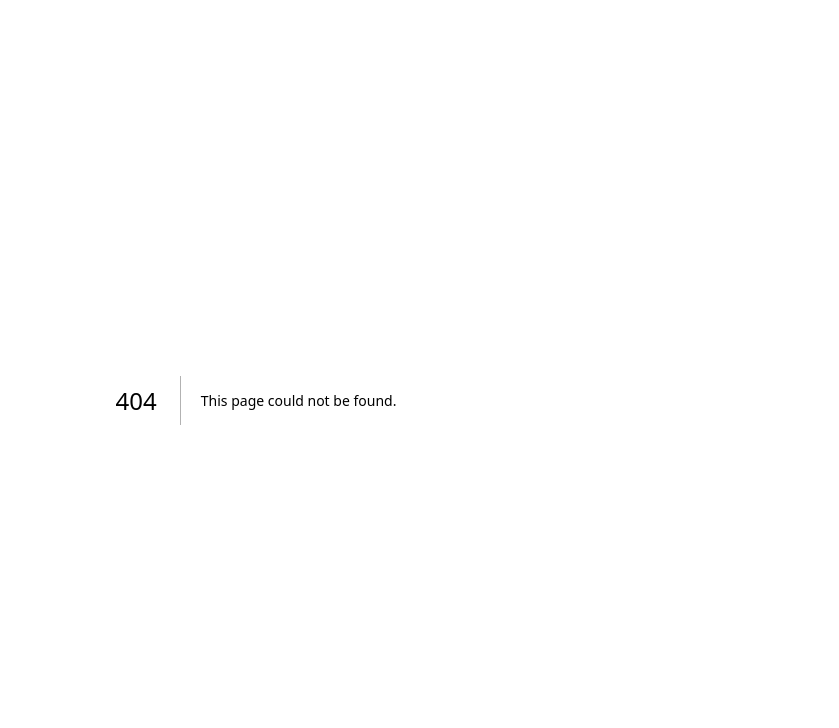
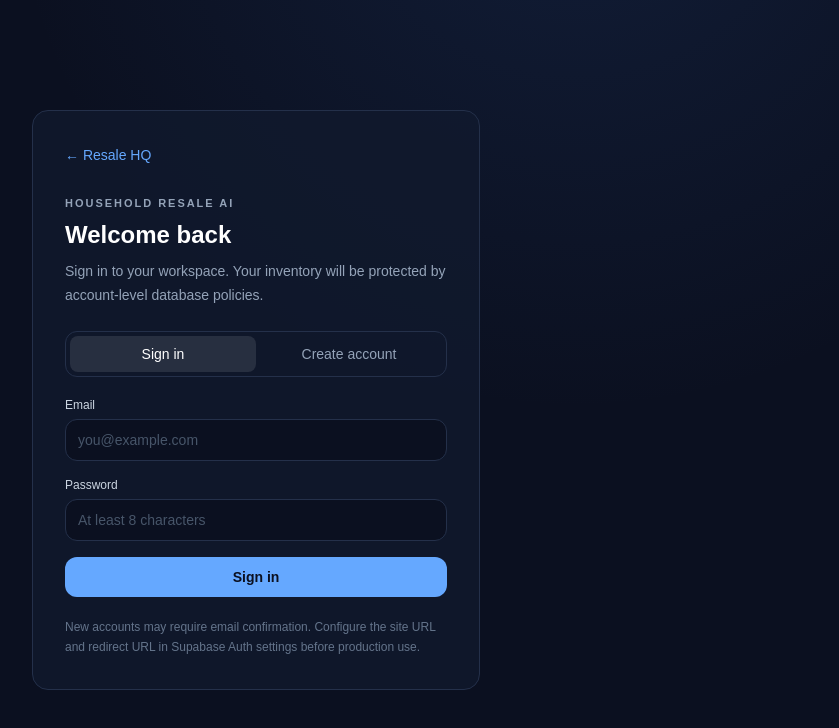
Before and after one commit to pmdemps/household-resale-ai, a Next.js app: page /login in a window 1280 px wide. Before the commit this address had no page. Shown: the top 728 px of the page, without its empty margins (384-1223 px from the left). Built offline with nearby package versions, Linux system fonts and the light colour scheme.

Commit message:
feat: add Supabase sign-in and registration page

```diff
--- /dev/null
+++ b/app/login/page.tsx
@@ -0,0 +1,59 @@
+"use client";
+
+import { FormEvent, useState } from "react";
+import Link from "next/link";
+import { createClient } from "@/lib/supabase/client";
+
+export default function LoginPage() {
+  const [mode, setMode] = useState<"signin" | "signup">("signin");
+  const [email, setEmail] = useState("");
+  const [password, setPassword] = useState("");
+  const [message, setMessage] = useState("");
+  const [busy, setBusy] = useState(false);
+
+  async function submit(event: FormEvent<HTMLFormElement>) {
+    event.preventDefault();
+    setMessage("");
+    setBusy(true);
+    try {
+      const supabase = createClient();
+      if (mode === "signin") {
+        const { error } = await supabase.auth.signInWithPassword({ email, password });
+        if (error) throw error;
+        window.location.assign("/");
+      } else {
+        const { error } = await supabase.auth.signUp({
+          email,
+          password,
+          options: { emailRedirectTo: window.location.origin + "/auth/callback" },
+        });
+        if (error) throw error;
+        setMessage("Account request submitted. Check your email for a confirmation link if email confirmation is enabled.");
+      }
+    } catch (error) {
+      setMessage(error instanceof Error ? error.message : "Unable to complete sign-in. Check your Supabase configuration.");
+    } finally {
+      setBusy(false);
+    }
+  }
+
+  return <main className="flex min-h-screen items-center justify-center px-4 py-10">
+    <section className="surface w-full max-w-md p-7 sm:p-8">
+      <Link href="/" className="text-sm text-accent hover:underline">← Resale HQ</Link>
+      <p className="eyebrow mt-7">Household Resale AI</p>
+      <h1 className="mt-2 text-2xl font-semibold text-white">{mode === "signin" ? "Welcome back" : "Create your account"}</h1>
+      <p className="mt-2 text-sm leading-6 text-slate-400">Sign in to your workspace. Your inventory will be protected by account-level database policies.</p>
+      <div className="mt-6 grid grid-cols-2 rounded-xl border border-line p-1">
+        <button type="button" onClick={() => { setMode("signin"); setMessage(""); }} className={"rounded-lg py-2 text-sm " + (mode === "signin" ? "bg-white/10 text-white" : "text-slate-400")}>Sign in</button>
+        <button type="button" onClick={() => { setMode("signup"); setMessage(""); }} className={"rounded-lg py-2 text-sm " + (mode === "signup" ? "bg-white/10 text-white" : "text-slate-400")}>Create account</button>
+      </div>
+      <form onSubmit={submit} className="mt-5 space-y-4">
+        <div><label htmlFor="email" className="mb-1.5 block text-xs text-slate-300">Email</label><input id="email" type="email" autoComplete="email" required value={email} onChange={e => setEmail(e.target.value)} className="field" placeholder="you@example.com" /></div>
+        <div><label htmlFor="password" className="mb-1.5 block text-xs text-slate-300">Password</label><input id="password" type="password" autoComplete={mode === "signin" ? "current-password" : "new-password"} minLength={8} required value={password} onChange={e => setPassword(e.target.value)} className="field" placeholder="At least 8 characters" /></div>
+        <button disabled={busy} className="btn-primary w-full disabled:cursor-wait disabled:opacity-60" type="submit">{busy ? "Working..." : mode === "signin" ? "Sign in" : "Create account"}</button>
+      </form>
+      {message && <p role="status" className="mt-4 rounded-xl border border-line bg-white/[0.03] p-3 text-sm leading-5 text-slate-300">{message}</p>}
+      <p className="mt-5 text-xs leading-5 text-slate-500">New accounts may require email confirmation. Configure the site URL and redirect URL in Supabase Auth settings before production use.</p>
+    </section>
+  </main>;
+}
```
